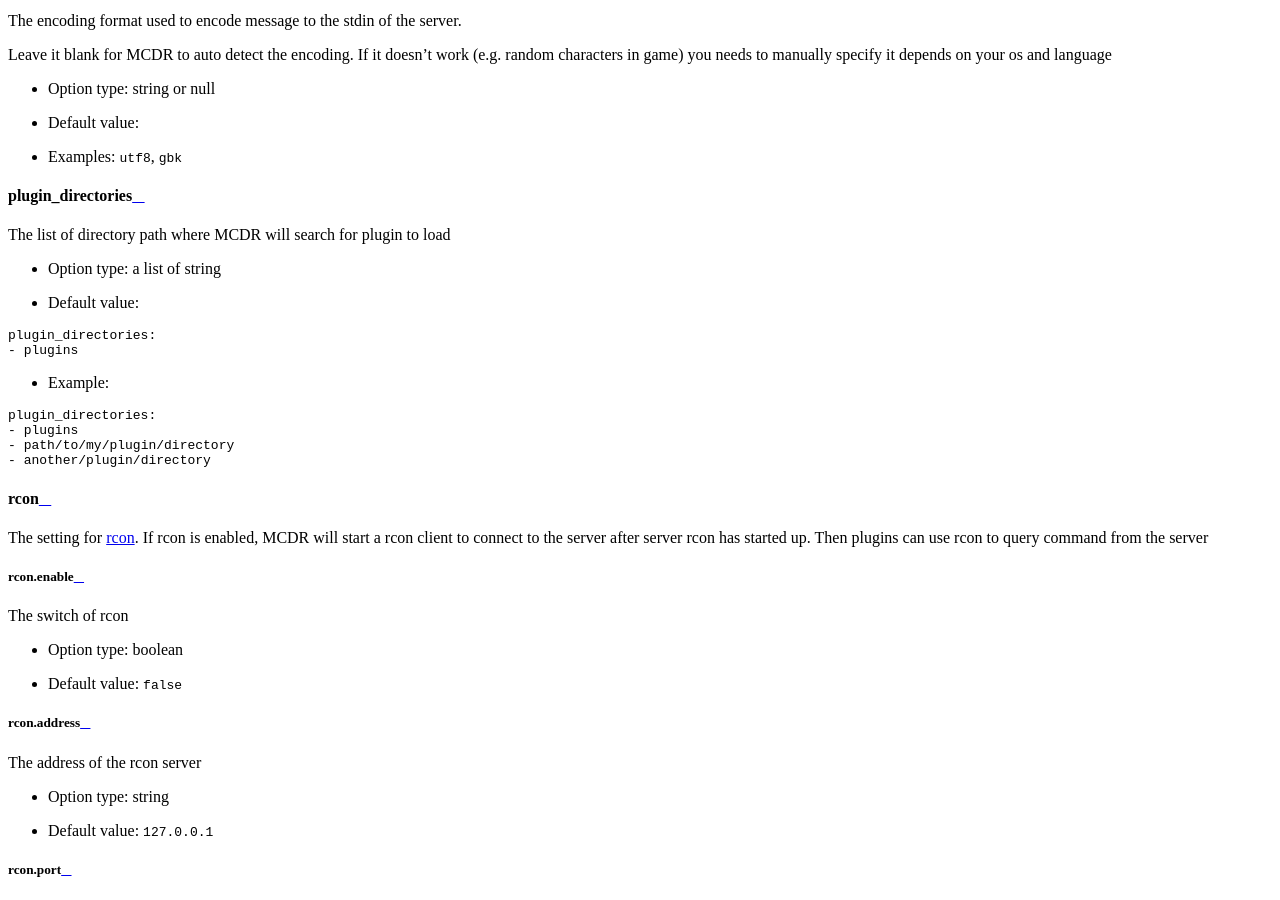
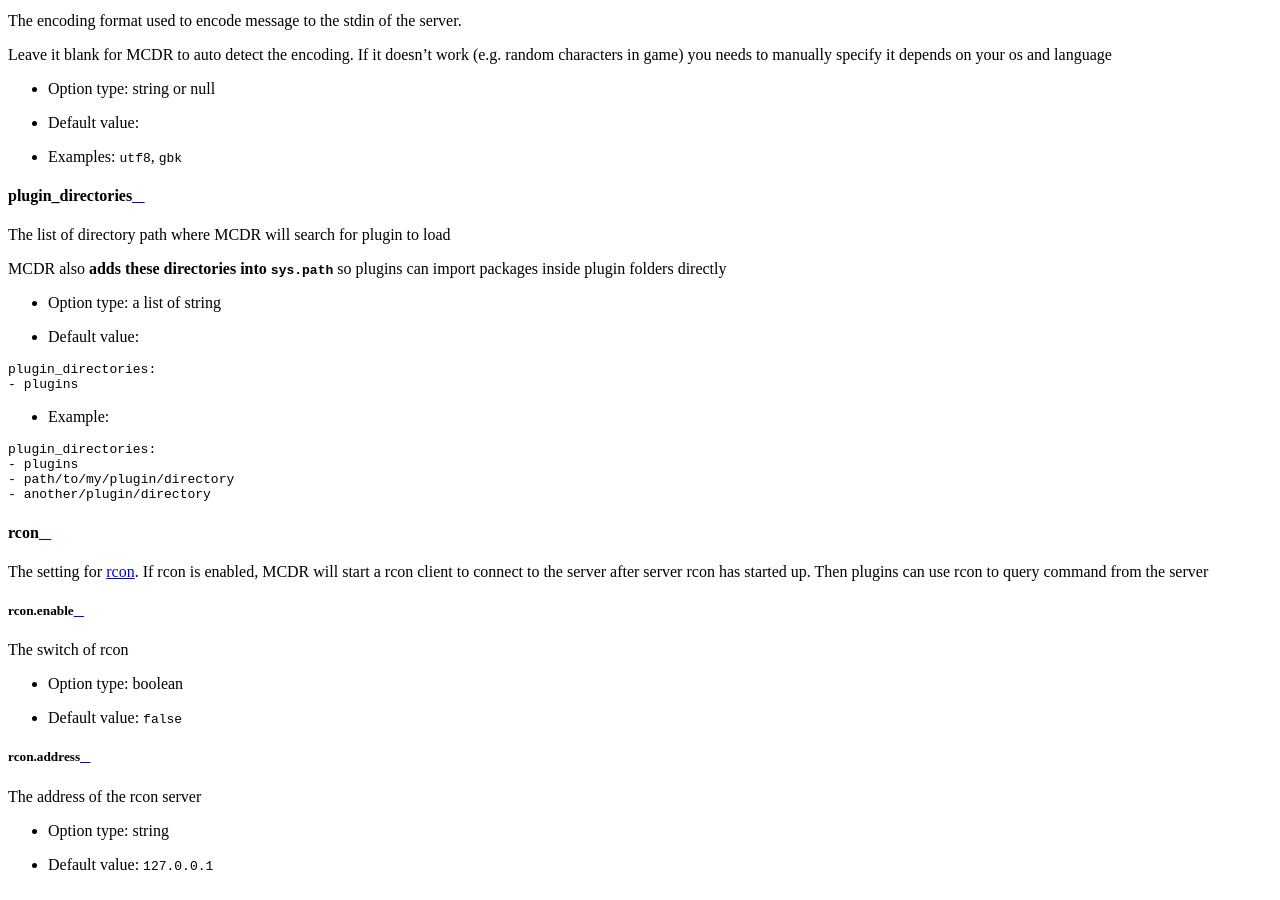
Before and after one commit to MCDReforged/MCDReforged, a Sphinx documentation site: the page built from docs/source/configure.md, in a window 1280 px wide and 900 px high, scrolled down 2108 px. Built offline with Sphinx 7.4.7 and the Read the Docs theme 2.0.0, drawn with Linux system fonts in a browser that asks for light colours.

Commit message:
sys.path hint for plugin_directories option in configure.md

```diff
--- a/docs/source/configure.md
+++ b/docs/source/configure.md
@@ -75,6 +75,8 @@ Leave it blank for MCDR to auto detect the encoding. If it doesn't work (e.g. ra
 #### plugin_directories
 
 The list of directory path where MCDR will search for plugin to load
+
+MCDR also **adds these directories into `sys.path`** so plugins can import packages inside plugin folders directly
 
 - Option type: a list of string
 - Default value:
```
